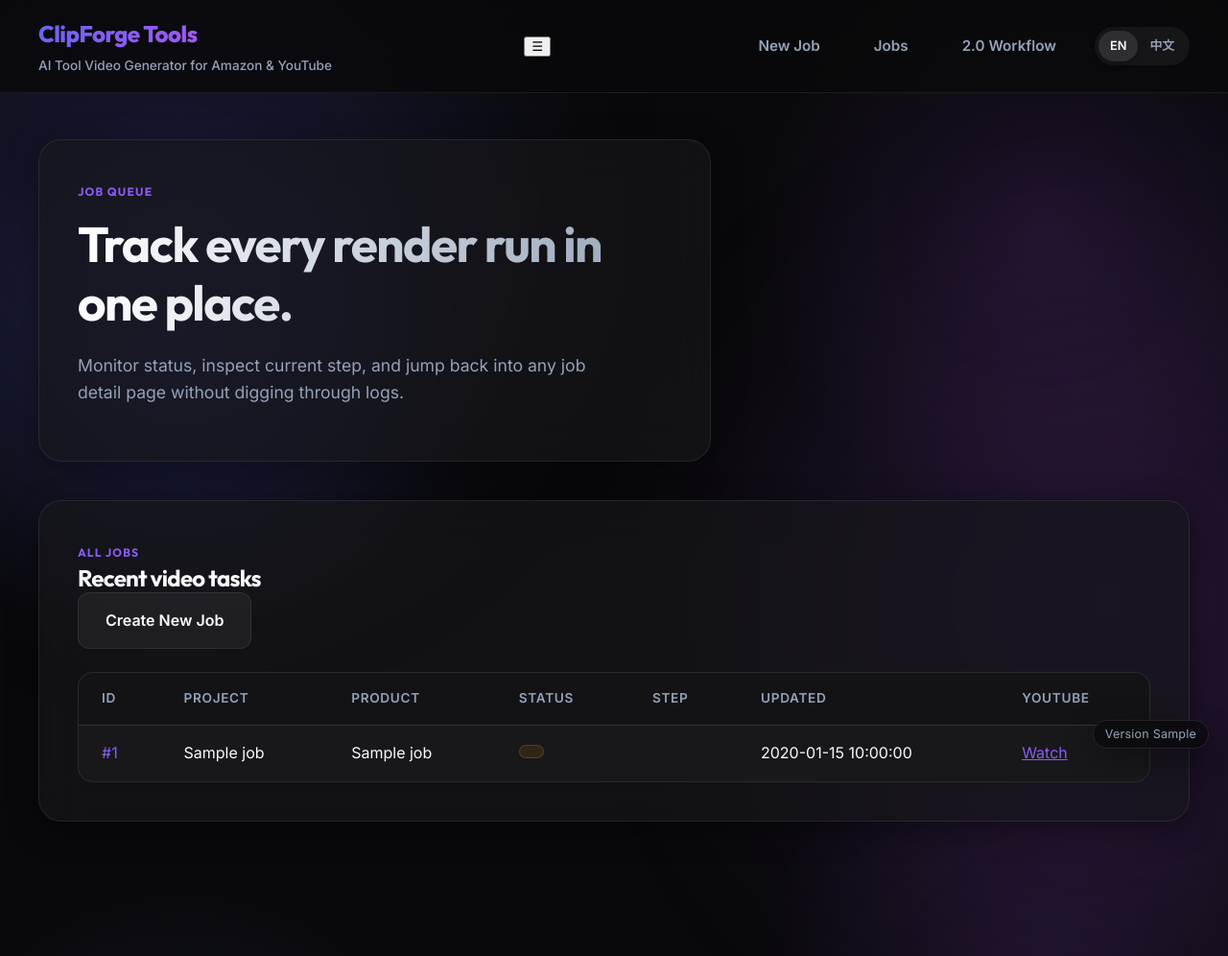
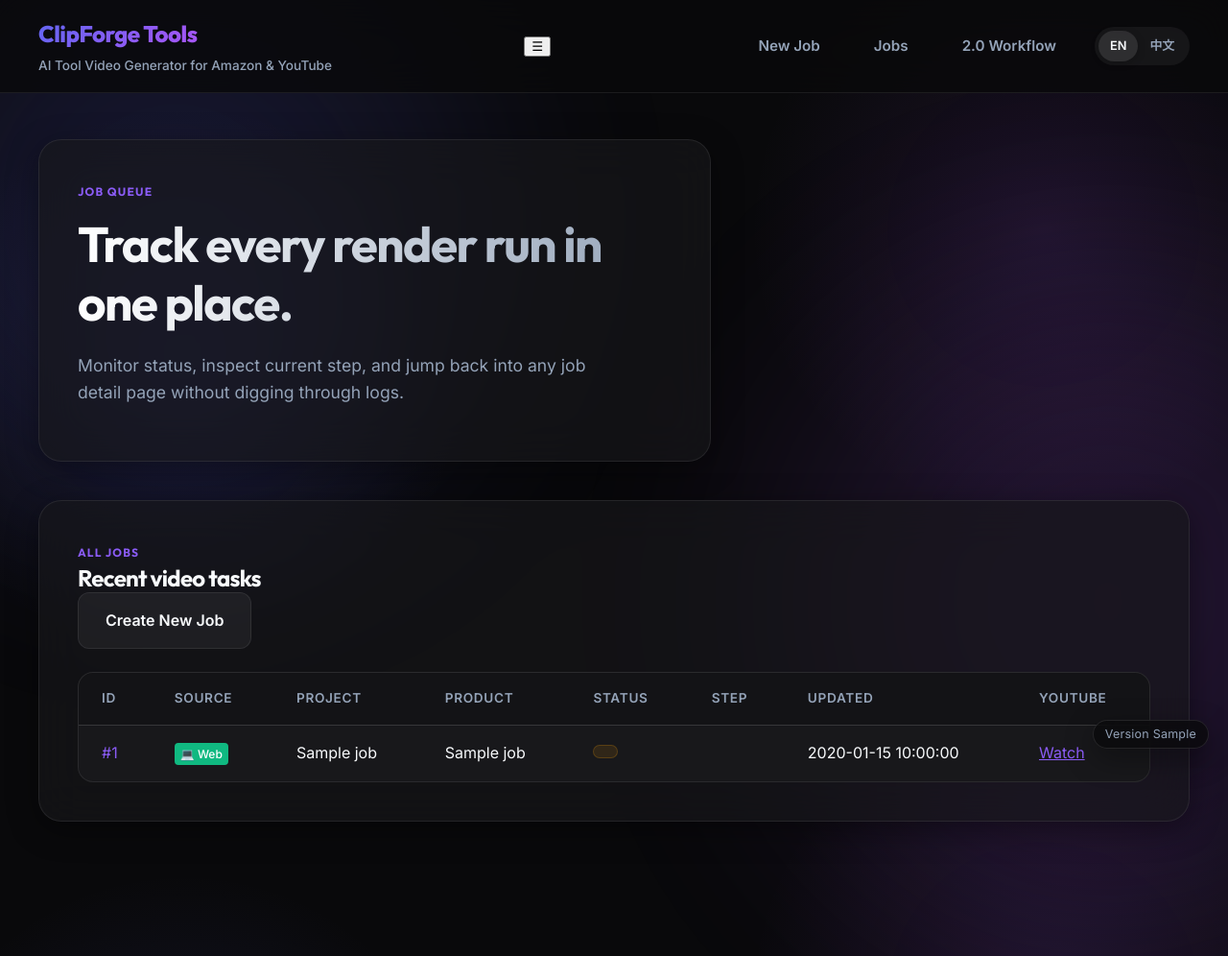
Before and after one commit to tony49279527/ClipForge-Tools, a FastAPI app: template templates/jobs.html in a window 1280 px wide. Shown: the top 996 px of the page at 96% size. Run offline with FastAPI, Linux system fonts and the light colour scheme; the template is opened without the code that fills it: most values are stand-ins (such as "Sample title", 1, 10 or a date in 2020).

Commit message:
feat: add source label (web vs api) to jobs and templates

```diff
--- a/app.py
+++ b/app.py
@@ -1363,6 +1363,7 @@ async def api_create_external_job(
         "status": "queued",
         "current_step": "queued",
         "uploaded_images_note": "",
+        "source": "api",
     }
 
     job_id = create_job(job_payload)
--- a/db.py
+++ b/db.py
@@ -99,6 +99,7 @@ def init_db() -> None:
     ensure_column(cur, "jobs", "total_estimated_cost_cny", "REAL DEFAULT 0")
     ensure_column(cur, "jobs", "video_reviewed", "INTEGER DEFAULT 0")
     ensure_column(cur, "jobs", "publish_confirmed", "INTEGER DEFAULT 0")
+    ensure_column(cur, "jobs", "source", "TEXT DEFAULT 'web'")
     cur.execute(
         """
         CREATE TABLE IF NOT EXISTS clips (
@@ -247,8 +248,8 @@ def create_job(payload: Dict[str, Any]) -> int:
             prompt_total_tokens, prompt_estimated_cost_cny, prompt_reviewed, image_total_tokens,
             image_estimated_cost_cny, video_total_tokens, video_estimated_cost_cny,
             publish_total_tokens, publish_estimated_cost_cny, total_estimated_cost_cny, error_message,
-            video_reviewed, publish_confirmed, uploaded_images_note, created_at, updated_at
-        ) VALUES (?, ?, ?, ?, ?, ?, ?, ?, ?, ?, ?, ?, ?, ?, ?, ?, ?, ?, ?, ?, ?, ?, ?, ?, ?, ?, ?, ?, ?, ?, ?, ?, ?, ?, ?, ?, ?, ?, ?, ?, ?, ?, ?, ?, ?)
+            video_reviewed, publish_confirmed, uploaded_images_note, source, created_at, updated_at
+        ) VALUES (?, ?, ?, ?, ?, ?, ?, ?, ?, ?, ?, ?, ?, ?, ?, ?, ?, ?, ?, ?, ?, ?, ?, ?, ?, ?, ?, ?, ?, ?, ?, ?, ?, ?, ?, ?, ?, ?, ?, ?, ?, ?, ?, ?, ?, ?)
         """,
         (
             payload["project_name"],
@@ -294,6 +295,7 @@ def create_job(payload: Dict[str, Any]) -> int:
             payload.get("video_reviewed", 0),
             payload.get("publish_confirmed", 0),
             payload.get("uploaded_images_note", ""),
+            payload.get("source", "web"),
             now,
             now,
         ),
--- a/templates/jobs.html
+++ b/templates/jobs.html
@@ -24,6 +24,7 @@
             <thead>
                 <tr>
                     <th>ID</th>
+                    <th>{% if is_zh %}来源{% else %}Source{% endif %}</th>
                     <th>{% if is_zh %}项目{% else %}Project{% endif %}</th>
                     <th>{% if is_zh %}产品{% else %}Product{% endif %}</th>
                     <th>{% if is_zh %}状态{% else %}Status{% endif %}</th>
@@ -36,6 +37,13 @@
                 {% for job in jobs %}
                 <tr>
                     <td><a href="/jobs/{{ job['id'] }}?lang={{ lang }}">#{{ job["id"] }}</a></td>
+                    <td>
+                        {% if job["source"] == "api" %}
+                        <span class="badge badge-api" style="background-color: #6366f1; color: white; padding: 2px 6px; border-radius: 4px; font-size: 0.75rem; font-weight: 500; display: inline-block;">🤖 Hermes API</span>
+                        {% else %}
+                        <span class="badge badge-web" style="background-color: #10b981; color: white; padding: 2px 6px; border-radius: 4px; font-size: 0.75rem; font-weight: 500; display: inline-block;">💻 {% if is_zh %}网页端{% else %}Web{% endif %}</span>
+                        {% endif %}
+                    </td>
                     <td>{{ job["project_name"] }}</td>
                     <td>{{ job["product_name"] }}</td>
                     <td><span class="status {{ job['status'] }}">{{ status_label(job["status"]) }}</span></td>
@@ -51,7 +59,7 @@
                 </tr>
                 {% else %}
                 <tr>
-                    <td colspan="7">{% if is_zh %}还没有任务。可以先从“新建任务”页面创建第一条视频生成任务。{% else %}No jobs yet. Create the first product video run from the New Job page.{% endif %}</td>
+                    <td colspan="8">{% if is_zh %}还没有任务。可以先从“新建任务”页面创建第一条视频生成任务。{% else %}No jobs yet. Create the first product video run from the New Job page.{% endif %}</td>
                 </tr>
                 {% endfor %}
             </tbody>
```
Also changed, not shown: templates/v2_jobs.html (+9 -1 lines).
